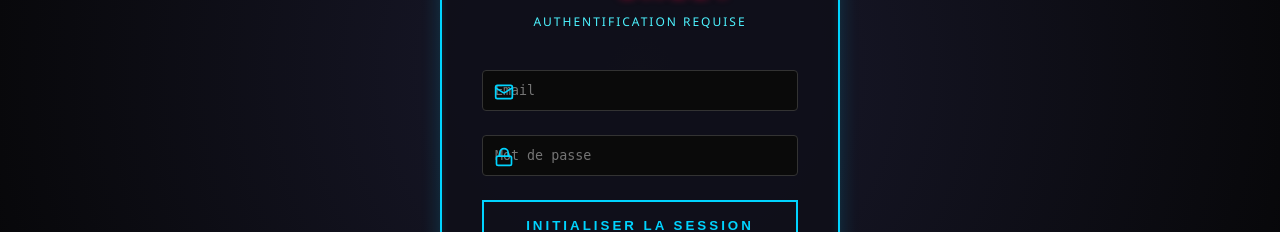
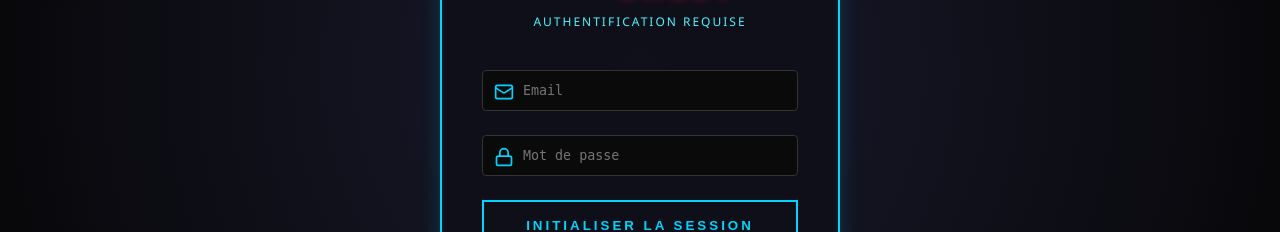
Before and after one commit to zkerkeb-class/projet-final-front-clearmind, a React (Vite) app: page /login in a window 1280 px wide. Shown: the part 328-560 px from the top of the page. Built offline with nearby package versions, Linux system fonts and the light colour scheme.

Commit message:
ajustement icone et placeholder login

```diff
--- a/src/pages/Login/Login.css
+++ b/src/pages/Login/Login.css
@@ -81,7 +81,7 @@
 
 .form-input {
   width: 100%;
-  padding: 0.75rem 0.75rem 0.75rem 2.8rem;
+  padding: 0.75rem 0.75rem 0.75rem 2.5rem !important;
   background-color: rgba(0, 0, 0, 0.8);
   border: 1px solid #333;
   border-left: 3px solid #00d4ff;
```
